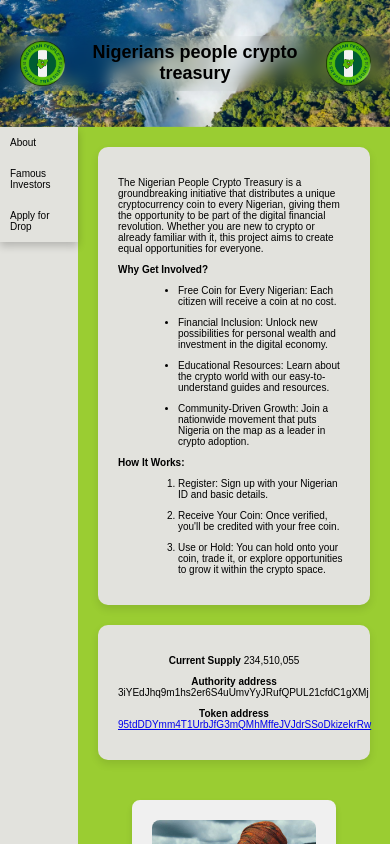
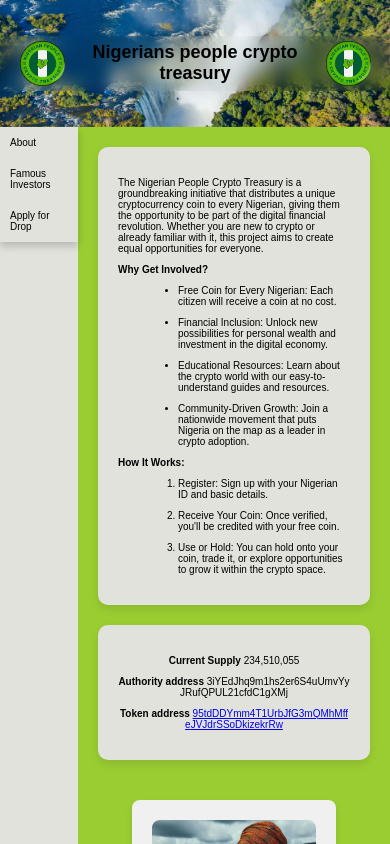
Before and after one commit to nigerianpeoplescryptotreasury/site, a React (Vite) app: page / in a window 390 px wide. Built offline with nearby package versions, Linux system fonts and the light colour scheme.

Commit message:
Some styling for phones

```diff
--- a/src/About/About.jsx
+++ b/src/About/About.jsx
@@ -27,9 +27,9 @@ function About() {
       </div>
       <div className={styles["about-coin"]}>
   <p> <b>Current Supply</b> 234,510,055</p>
-        <p> <b>Authority address</b> 3iYEdJhq9m1hs2er6S4uUmvYyJRufQPUL21cfdC1gXMj</p>
+  <p> <b>Authority address</b> <span className={styles.address}>3iYEdJhq9m1hs2er6S4uUmvYyJRufQPUL21cfdC1gXMj</span></p>
   <p> <b>Token address </b>
-        <a href="https://solscan.io/token/95tdDDYmm4T1UrbJfG3mQMhMffeJVJdrSSoDkizekrRw" target="_blank" rel="noopener noreferrer">
+    <a href="https://solscan.io/token/95tdDDYmm4T1UrbJfG3mQMhMffeJVJdrSSoDkizekrRw" target="_blank" rel="noopener noreferrer" className={styles.address}>
       95tdDDYmm4T1UrbJfG3mQMhMffeJVJdrSSoDkizekrRw
     </a>
   </p>
--- a/src/About/About.module.css
+++ b/src/About/About.module.css
@@ -13,6 +13,10 @@
     box-shadow: 0 4px 8px rgba(0, 0, 0, 0.1); /* Add subtle shadow for depth */
 }
 
+.address {
+  word-break: break-all; /* Break words at arbitrary points to prevent overflow */
+  overflow-wrap: break-word; /* Break long words to fit within the container */
+}
 
 @media screen and (max-width: 768px) {
     .about-text, .about-coin {
--- a/src/Form/Form.module.css
+++ b/src/Form/Form.module.css
@@ -75,5 +75,23 @@
 }
 
 .recaptcha {
-  margin: 10px 0; /* Add some margin to the ReCAPTCHA component */
+  /* Default size */
+  transform: scale(1);
+  transform-origin: 0 0;
 }
+
+@media (max-width: 600px) {
+  .recaptcha {
+    /* Smaller size for screens with width 600px or less */
+    transform: scale(0.8);
+    transform-origin: 0 0;
+  }
+}
+
+@media (max-width: 400px) {
+  .recaptcha {
+    /* Even smaller size for screens with width 400px or less */
+    transform: scale(0.6);
+    transform-origin: 0 0;
+  }
+}
```
Lines whose indentation alone changed are shown as unchanged.
